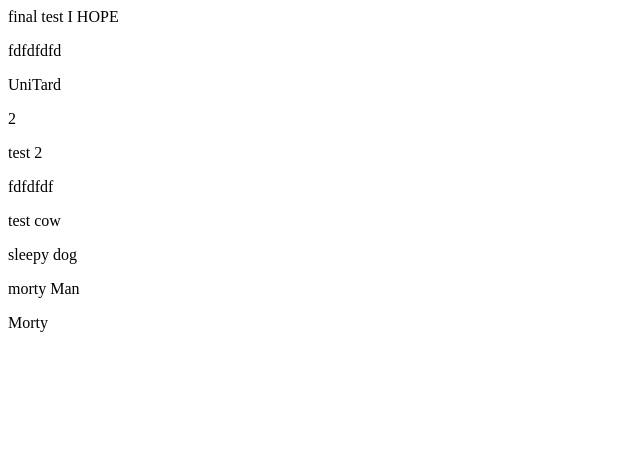
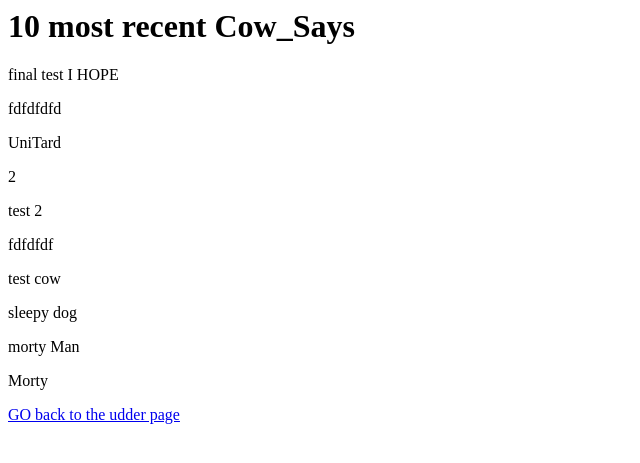
Before and after one commit to johnpwilkinson/django_cowsay, a Django app: page /history/ in a window 1280 px wide. Shown: the top 463 px of the page, without its empty margins (0-640 px from the left). Run offline with Django 3.2, Linux system fonts and the light colour scheme; data comes from the database, SQL or seed files in the repository; both versions use the stored data as it was after the commit.

Commit message:
done...AGAIN

```diff
--- a/templates/index.html
+++ b/templates/index.html
@@ -7,4 +7,6 @@
     {% if cows %}
     <pre>{{cows.cow_output}}</pre>
     {%endif%}
+
+    <a href="/history/">TEN most recent Cow_Says</a>
 </form>
--- a/templates/messages.html
+++ b/templates/messages.html
@@ -1,5 +1,9 @@
+<h1>10 most recent Cow_Says</h1>
+
 {% for message in messages %}
 <p>{{message.message}}</p>
 
 
 {% endfor %}
+
+<a href='/' >GO back to the udder page</a>
```
Also changed, not shown: db.sqlite3.
